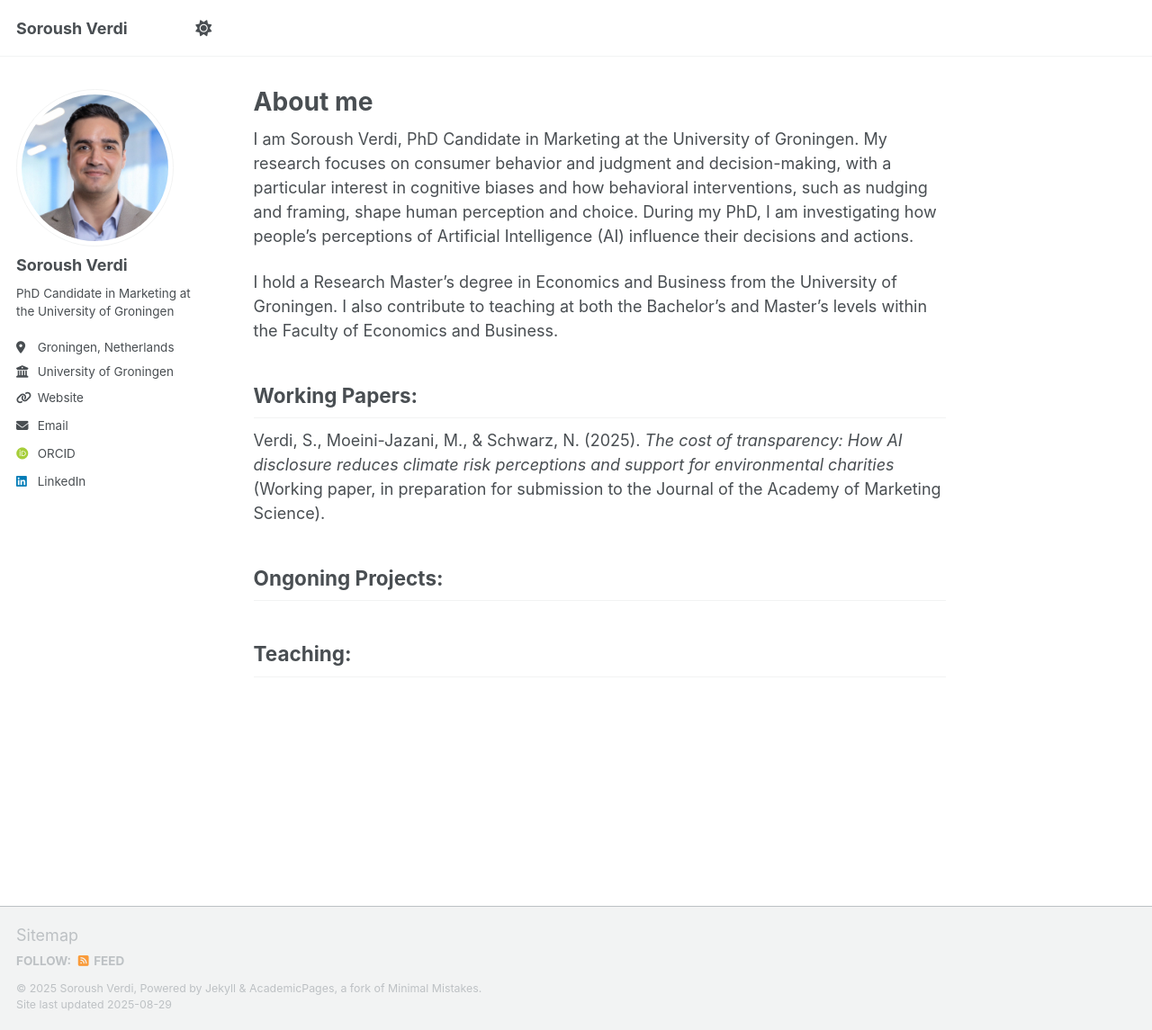
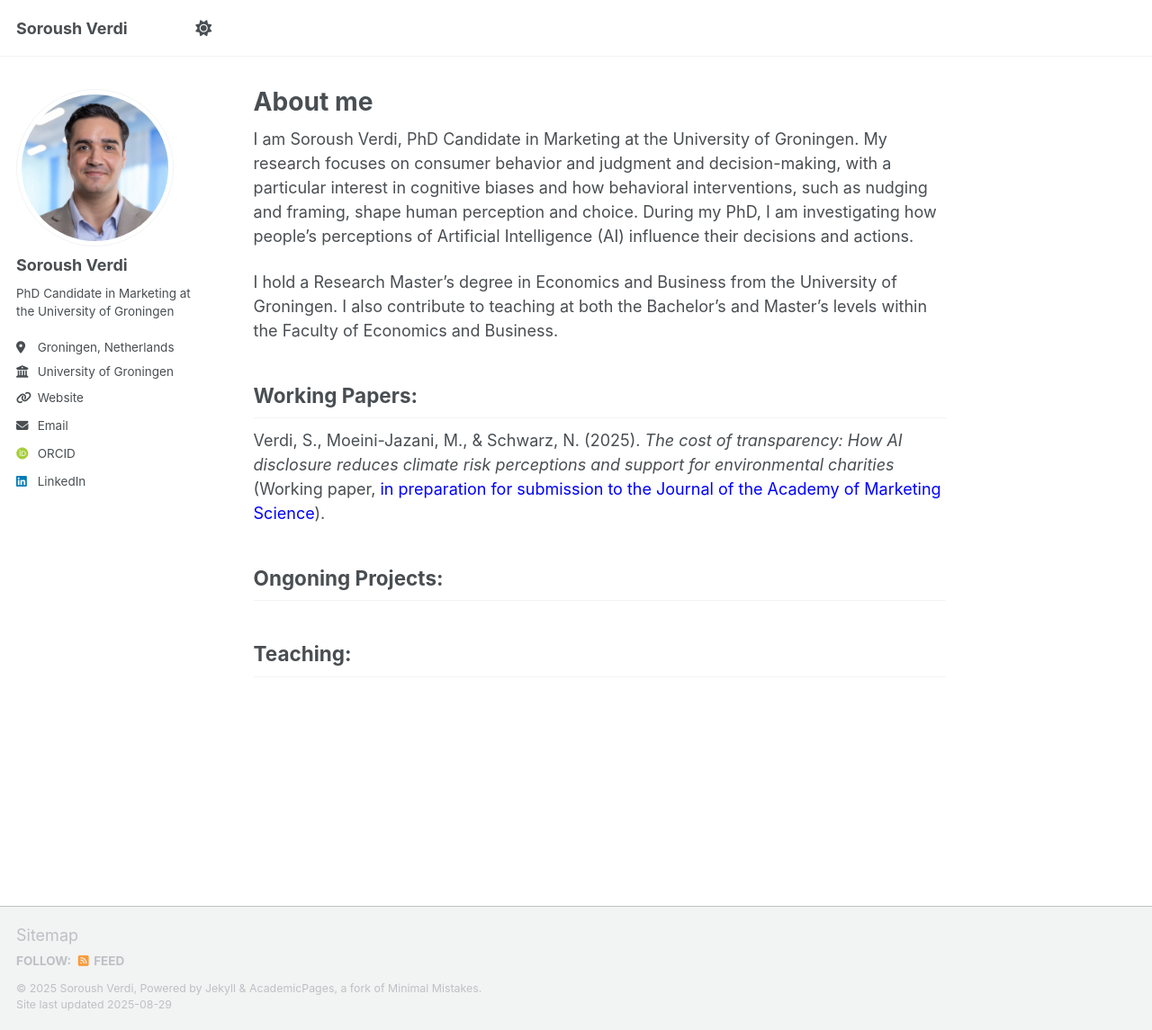
Before and after one commit to soroushverdi/soroushverdi.github.io, a Jekyll site: the page built from _pages/about.md, in a window 1280 px wide and 1145 px high. Shown: the whole window at 90% size. Built offline with Jekyll 4.4.1, drawn with Linux system fonts in a browser that asks for light colours; some web fonts are replaced; a script that is not in the unit is left out.

Commit message:
Update about.md

```diff
--- a/_pages/about.md
+++ b/_pages/about.md
@@ -14,7 +14,7 @@
 
 Working Papers:
 ------
-Verdi, S., Moeini-Jazani, M., & Schwarz, N. (2025). *The cost of transparency: How AI disclosure reduces climate risk perceptions and support for environmental charities* (Working paper, in preparation for submission to the Journal of the Academy of Marketing Science).
+Verdi, S., Moeini-Jazani, M., & Schwarz, N. (2025). *The cost of transparency: How AI disclosure reduces climate risk perceptions and support for environmental charities* (Working paper, <span style="color:blue">in preparation for submission to the Journal of the Academy of Marketing Science</span>).
 
 
 Ongoning Projects:
```
